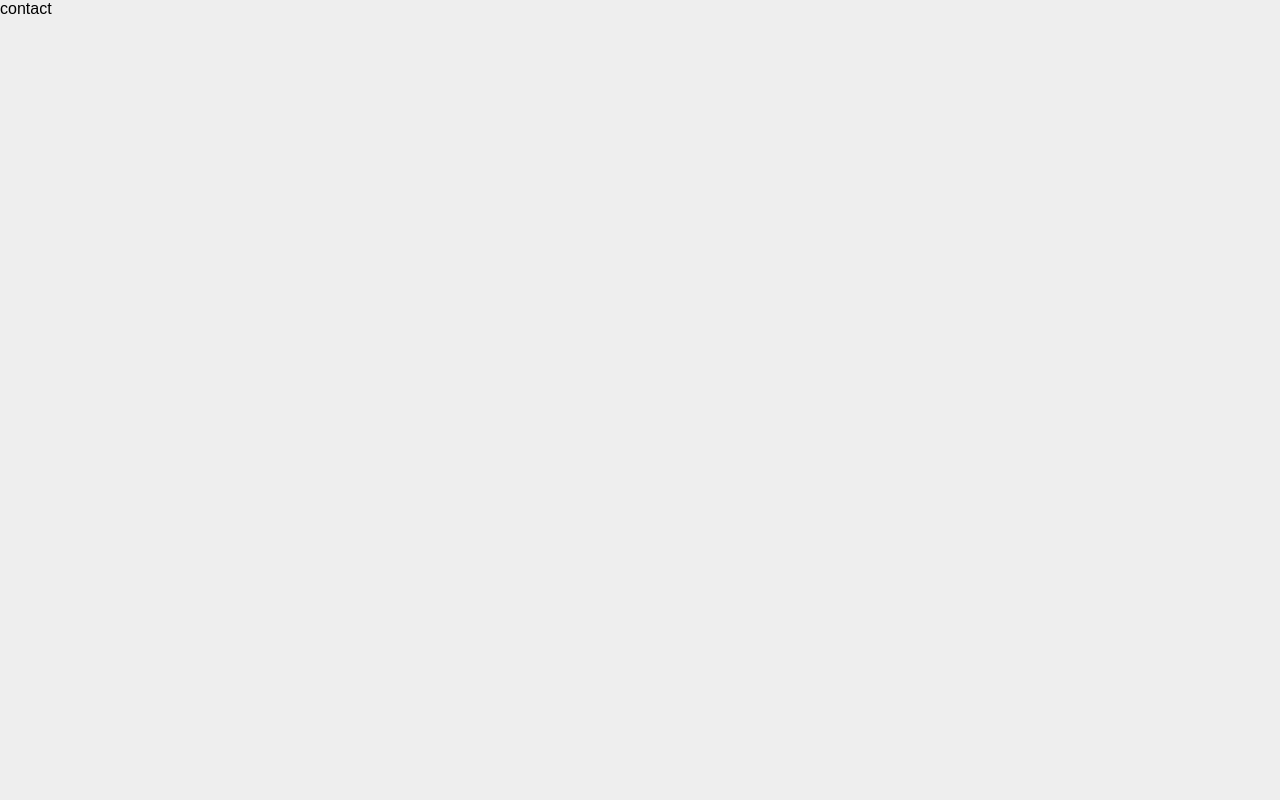
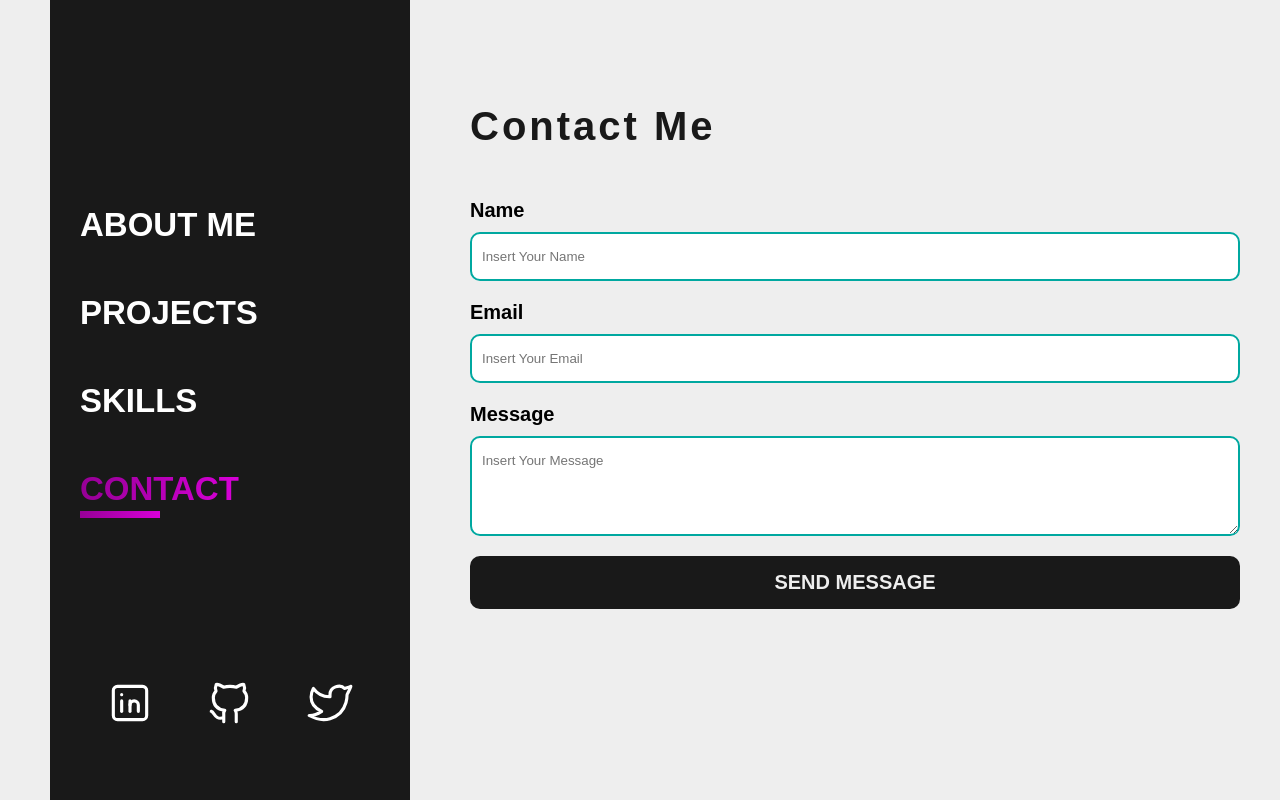
Before and after one commit to Alvarotloc/portfolio-nextjs-strapi, a Next.js app: page /contact in a window 1280 px wide. Built offline with nearby package versions, Linux system fonts and the light colour scheme.

Commit message:
Proyecto terminado

```diff
--- a/components/SideBar.tsx
+++ b/components/SideBar.tsx
@@ -47,7 +47,7 @@ const SideBar = ({modalActive,setModalActive}:IModal): JSX.Element => {
         <Link href="/contact">
           <a
             className={
-              pathname === "/contacts" ? "nav-link active" : "nav-link"
+              pathname === "/contact" ? "nav-link active" : "nav-link"
             }
             onClick={handleClick}
           >
--- a/package.json
+++ b/package.json
@@ -9,6 +9,7 @@
     "lint": "next lint"
   },
   "dependencies": {
+    "emailjs-com": "^3.2.0",
     "next": "12.1.6",
     "react": "18.1.0",
     "react-dom": "18.1.0",
--- a/pages/contact.tsx
+++ b/pages/contact.tsx
@@ -1,7 +1,83 @@
-const contact = ():JSX.Element => {
+import emailjs from "emailjs-com";
+import { useState } from "react";
+import Layout from "../components/Layout";
+const contact = (): JSX.Element => {
+  const [error, setError] = useState<boolean>(false);
+  const [success, setSuccess] = useState<boolean>(false);
+  const [name, setName] = useState<string>("");
+  const [email, setEmail] = useState<string>("");
+  const [message, setMessage] = useState<string>("");
+
+  const handleSubmit = (e: any) => {
+    e.preventDefault();
+    if ([name, email, message].includes("")) {
+      return setError(true);
+    }
+    setError(false);
+    emailjs
+      .sendForm(
+        "service_lmjp1ug",
+        "template_ql9muco",
+        e.target,
+        "lefJdBxno__jgOd8Y"
+      )
+      .then((res) => {
+        if (res.status === 200) {
+          setSuccess(true);
+          setEmail("");
+          setMessage("");
+          setName("");
+          setTimeout(() => {
+            setSuccess(false);
+          }, 4000);
+        }
+      })
+      .catch((error) => console.log(error));
+  };
+
   return (
-    <div>contact</div>
-  )
-}
+    <Layout page="Contact">
+      <section id="contact">
+        <h1>Contact Me</h1>
+        {error && <p id="error">All the fields are required</p>}
+        {success && <p id="success">Email sent successfully</p>}
+        <form onSubmit={handleSubmit}>
+          <fieldset>
+            <div className="field">
+              <label htmlFor="name">Name</label>
+              <input
+                type="text"
+                name="name"
+                placeholder="Insert Your Name"
+                value={name}
+                onChange={(e) => setName(e.target.value)}
+              />
+            </div>
+            <div className="field">
+              <label htmlFor="email">Email</label>
+              <input
+                type="email"
+                name="email"
+                placeholder="Insert Your Email"
+                value={email}
+                onChange={(e) => setEmail(e.target.value)}
+              />
+            </div>
+            <div className="field">
+              <label htmlFor="message">Message</label>
+              <textarea
+                name="message"
+                placeholder="Insert Your Message"
+                value={message}
+                onChange={(e) => setMessage(e.target.value)}
+              ></textarea>
+            </div>
+            <input type="submit" value="Send Message" />
+          </fieldset>
+        </form>
+      </section>
+    </Layout>
+  );
+};
 
-export default contact
+export default contact;
--- a/styles/globals.css
+++ b/styles/globals.css
@@ -194,11 +194,14 @@ label {
 }
 input[type="submit"] {
   width: 100%;
+  font-size: 2rem;
+  text-transform: uppercase;
+  font-weight: 700;
   border-radius: 1rem;
   padding: 1.5rem 0;
   border: none;
   background-color: var(--fondo-sidebar);
-  color: var(--fondo-gris);
+  color: var(--fondo);
   cursor: pointer;
 }
 #error,
@@ -208,7 +211,7 @@ input[type="submit"] {
   border: 0.4rem solid var(--border-red);
   padding: 1.8rem 0;
   text-transform: uppercase;
-  color: var(--fondo-gris);
+  color: var(--fondo);
 }
 #success {
   background-color: var(--bg-blue);
```
Also changed, not shown: 1 other file (tests, documents, lock files or other folders).
